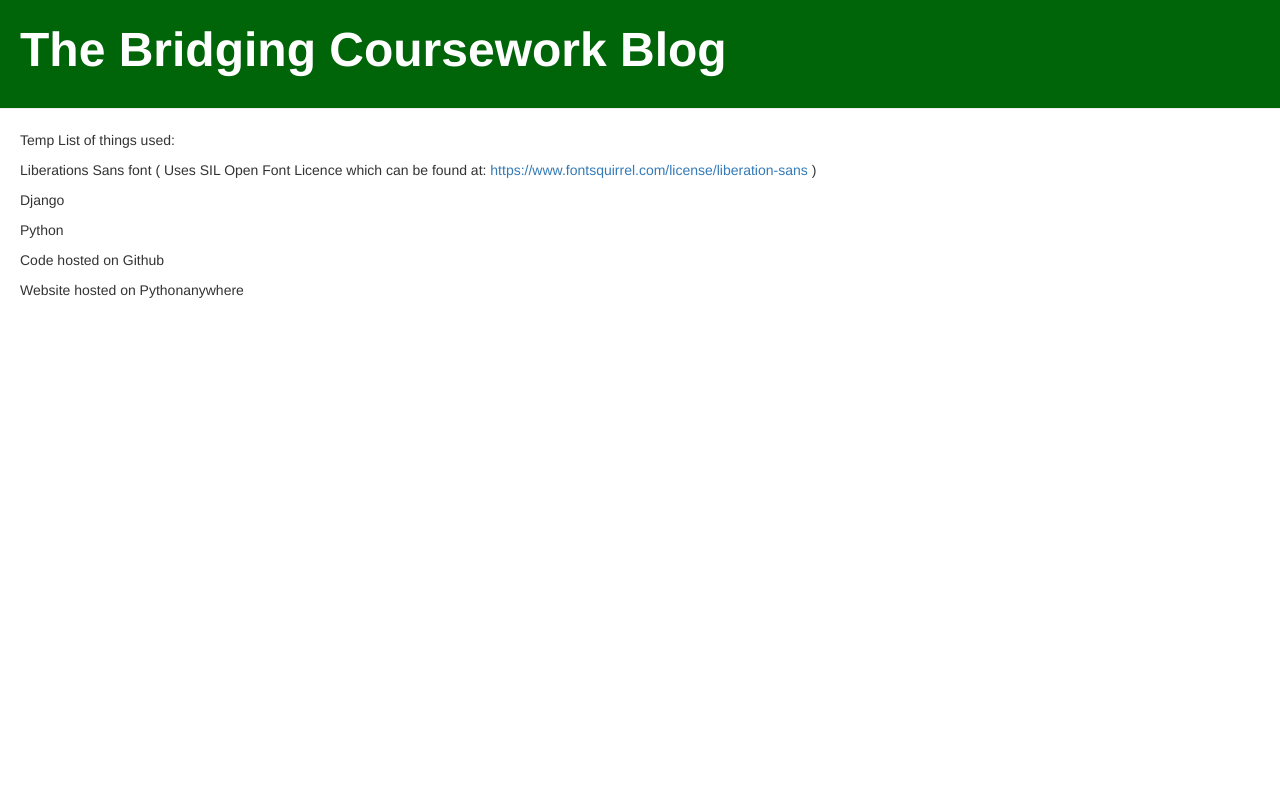
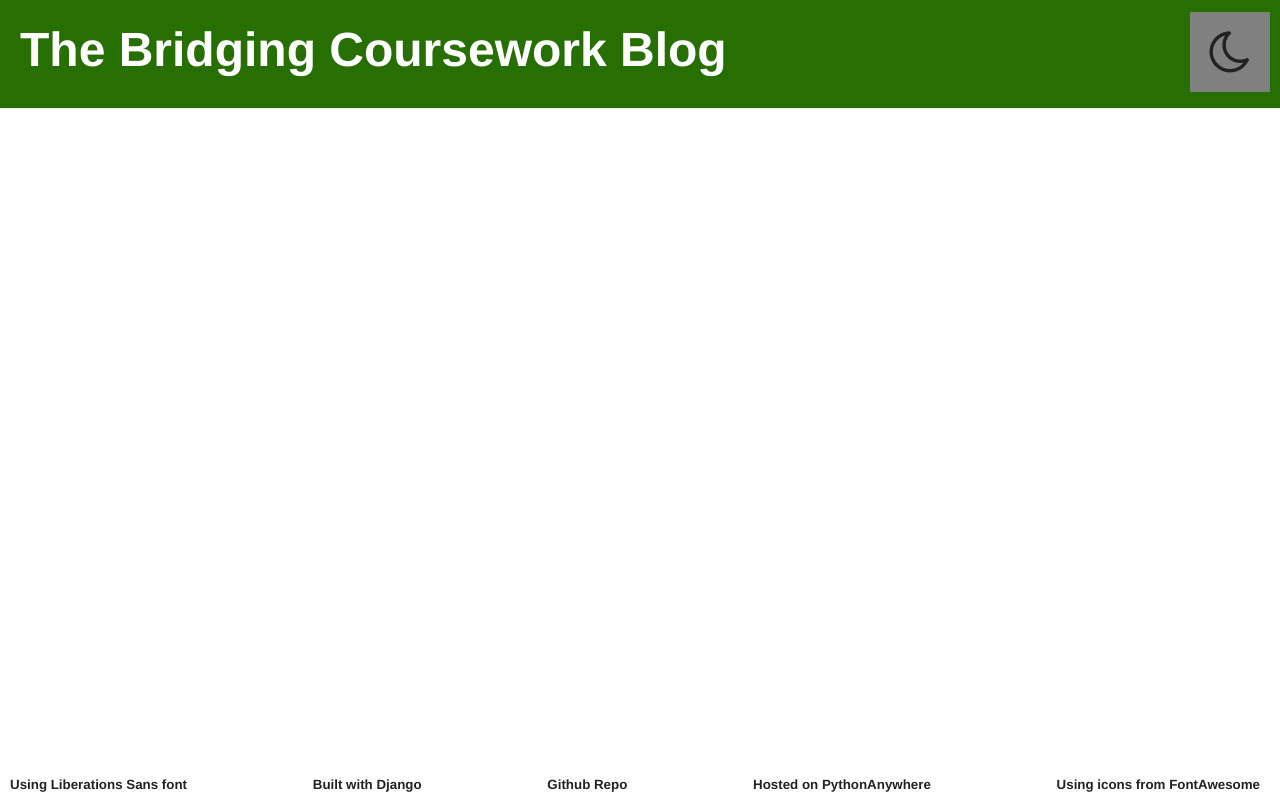
Before and after one commit to JDingDong8/Year2BridgingCoursework, a Django app: page / in a window 1280 px wide. Run offline with Django 3.2, Linux system fonts and the light colour scheme; data that the repository does not hold is empty; some libraries are stand-ins or nearby versions; some web fonts are replaced.

Commit message:
Added view and template for detailed blog post as well as CSS for the site. Also added a dark mode toggle button

```diff
--- a/blog/static/css/blog.css
+++ b/blog/static/css/blog.css
@@ -1,26 +1,104 @@
+html * {
+    font-family: 'liberation_sans_webfont';
+}
+
+body{
+  color: #222222;
+  background-color: #ffffff;
+}
+
+.body-dark{
+  color: #eeeeee;
+  background-color: #121212;
+}
+
+.link {
+    color:#222222;
+}
+
+.link-dark{
+    color:#eeeeee !important;
+}
+
+.theme-switcher {
+    display: inline-block;
+    *display: inline;
+    position:absolute;
+    right: 10px;
+    padding-top: 7px;
+}
+
+#btn-theme-switcher, .btn-theme-switcher-dark {
+    width: 80px;
+    height: 80px;
+    border: none;
+}
+
+#btn-theme-switcher {
+    background-color:#808080;
+}
+
+#btn-theme-switcher::before {
+    font-family: fontAwesome;
+    content: "\f186";
+    font-size: 36pt;
+}
+
+.btn-theme-switcher-dark::before {
+    font-family: fontAwesome;
+    content: "\f185" !important;
+    font-size: 36pt;
+}
+
+.post {
+    margin-bottom: 20px;
+    margin-left: 10px;
+    height:100px;
+    min-width:40px;
+}
+
+.post h2 a, .post h2 a:visited {
+    color: #222222;
+}
+
+.post-dark h2 a, .post-dark h2 a:visited {
+    color: #eeeeee !important;
+}
+
+/*Everything below shouldn't need to change with dark-theme*/
 .page-header {
-    background-color: #006408;
     margin-top: 0;
     padding: 5px 20px 20px 20px;
 }
 
-.page-header h1, .page-header h1 a, .page-header h1 a:visited, .page-header h1 a:active {
+.page-header {
+    background-color: #276F02;
+}
+
+.title {
+    display: inline-block;
+    *display: inline;
+}
+
+.title h1, .title h1 a, .title h1 a:visited, .title h1 a:active {
     color: #ffffff;
     font-size: 36pt;
     font_weight: bold;
     text-decoration: none;
 }
 
-.content {
-    margin-left: 20px;
+.page-container {
+  position: relative;
+  min-height: 100%;
 }
 
-h1, h2, h3, h4 {
-    font-family: 'liberation_sans_webfont';
+.content-container {
+    padding-bottom: 2.5rem;
 }
 
 .date {
     color: #828282;
+    margin-bottom:-15px;
 }
 
 .save {
@@ -31,23 +109,41 @@ h1, h2, h3, h4 {
     width: 100%;
 }
 
-.top-menu, .top-menu:hover, .top-menu:visited {
-    color: #ffffff;
-    float: right;
-    font-size: 26pt;
-    margin-right: 20px;
+.footer {
+  position: fixed;
+  bottom: 0;
+  width: 100&;
+  height: 2.5rem;
+  text-align: justify;
+  -ms-text-justify: distribute-all-lines;
+  text-justify: distribute-all-lines;
+  min-width: 100%;
+  padding-left: 10px;
+  padding-right: 20px;
 }
 
-.post {
-    margin-bottom: 30px;
+.footer-item, .footer-item-dark {
+    font-size: 10pt;
+    display: inline-block;
+    *display: inline;
+    zoom: 1;
 }
 
-.post h2 a, .post h2 a:visited {
-    color: #000000;
+.footer-item{
+    color: #828282;
 }
 
-.footer {
-    padding: 0px 20px ;
+.footer-item-dark {
+    color: #eeeeee;
+}
+
+.distribute {
+    width: 100%;
+    display: inline-block;
+    *display: inline;
+    font-size: 0;
+    line-height: 0;
+    bottom: 0;
 }
 
 @font-face {
--- /dev/null
+++ b/blog/templates/blog/base.html
@@ -0,0 +1,62 @@
+{% load static %}
+<!DOCTYPE html>
+    <head>
+        <title>The BCB</title>
+        <link rel="stylesheet" href="https://cdnjs.cloudflare.com/ajax/libs/font-awesome/4.7.0/css/font-awesome.min.css">
+        <link rel="stylesheet" href="//maxcdn.bootstrapcdn.com/bootstrap/3.2.0/css/bootstrap.min.css">
+        <link rel="stylesheet" href="//maxcdn.bootstrapcdn.com/bootstrap/3.2.0/css/bootstrap-theme.min.css">
+        <link rel="stylesheet" href="{% static 'css/blog.css' %}">
+    </head>
+    <body>
+        <div class="page-container">
+            <div class="page-header">
+                <div class="title">
+                    <h1><a class="link" href="/"> The Bridging Coursework Blog </a></h1>
+                </div>
+                <div class="theme-switcher">
+                    <button id="btn-theme-switcher" onclick="toggleTheme()"></button>
+                </div>
+            </div>
+            <div class="content container">
+                <div class="row">
+                    <div class="col-md-8">
+                    {% block content %}
+                    {% endblock %}
+                    </div>
+                </div>
+            </div>
+            <footer class="footer">
+                <div class="footer-item">
+                    <a class=link href="https://www.fontsquirrel.com/license/liberation-sans">Using Liberations Sans font</a>
+                </div>
+                <div class="footer-item">
+                    <a class=link href="https://www.djangoproject.com/">Built with Django</a>
+                </div>
+                <div class="footer-item">
+                    <a class=link href="https://github.com/JDingDong8/Year2BridgingCoursework">Github Repo</a>
+                </div>
+                <div class="footer-item">
+                    <a class=link href="https://www.pythonanywhere.com">Hosted on PythonAnywhere</a>
+                </div>
+                <div class="footer-item">
+                    <a class=link href="https://fontawesome.com/">Using icons from FontAwesome</a>
+                </div>
+                <span class="distribute"></span>
+            </footer>
+        </div>
+        <script>
+             function toggleTheme() {
+                document.body.classList.toggle("body-dark");
+                document.getElementById("btn-theme-switcher").classList.toggle("btn-theme-switcher-dark");
+                var links = document.getElementsByClassName("link");
+                for(var i=0; i < links.length; i++) {
+                    links[i].classList.toggle("link-dark");
+                }
+                var posts = document.getElementsByClassName("post")
+                for(var i=0; i < posts.length; i++) {
+                    posts[i].classList.toggle("post-dark");
+                }
+            }
+        </script>
+    </body>
+</html>
--- a/blog/templates/blog/post_list.html
+++ b/blog/templates/blog/post_list.html
@@ -1,50 +1,13 @@
-{% load static %}
-<html>
-    <head>
-        <title>The BCB</title>
-        <link rel="stylesheet" href="//maxcdn.bootstrapcdn.com/bootstrap/3.2.0/css/bootstrap.min.css">
-        <link rel="stylesheet" href="//maxcdn.bootstrapcdn.com/bootstrap/3.2.0/css/bootstrap-theme.min.css">
-        <link rel="stylesheet" href="{% static 'css/blog.css' %}">
-        <link rel="stylesheet" href="stylesheet.css" type="text/css" charset="utf-8" />
-    </head>
-    <body>
-        <div class="page-header">
-            <h1><a href="/"> The Bridging Coursework Blog </a></h1>
-        </div>
-        <div class="content container">
-            <div class="row">
-                <div class="col-md-8">
+{% extends 'blog/base.html' %}
+
+{% block content %}
     {% for post in posts %}
         <div class="post">
             <div class="date">
-                                <p>published: {{ post.published_date }}</p>
+                {{ post.published_date }}
             </div>
-                            <h2><a href="">{{ post.title }}</a></h2>
+            <h2><a href="{% url 'post_detail' pk=post.pk %}">{{ post.title }}</a></h2>
             <p>{{ post.text|linebreaksbr }}</p>
         </div>
     {% endfor %}
-                </div>
-            </div>
-        </div>
-    </body>
-    <footer class="footer">
-        <p> Temp List of things used: </p>
-        <p>
-            Liberations Sans font ( Uses SIL Open Font Licence which can be found at:
-            <a href="https://www.fontsquirrel.com/license/liberation-sans"> https://www.fontsquirrel.com/license/liberation-sans </a>
-            )
-        </p>
-        <p>
-            Django
-        </p>
-        <p>
-            Python
-        </p>
-        <p>
-            Code hosted on Github
-        </p>
-        <p>
-            Website hosted on Pythonanywhere
-        </p>
-    </footer>
-</html>
+{% endblock %}
--- a/blog/urls.py
+++ b/blog/urls.py
@@ -3,4 +3,5 @@ from . import views
 
 urlpatterns = [
     path('', views.post_list, name='post_list'),
+    path('post/<int:pk>/', views.post_detail, name='post_detail'),
 ]
--- a/blog/views.py
+++ b/blog/views.py
@@ -1,7 +1,12 @@
 from django.shortcuts import render
 from .models import Post
 from django.utils import timezone
+from django.shortcuts import render, get_object_or_404
 
 def post_list(request):
     posts = Post.objects.filter(published_date__lte=timezone.now()).order_by('published_date')
     return render(request, 'blog/post_list.html', {'posts': posts})
+
+def post_detail(request, pk):
+    post = get_object_or_404(Post, pk=pk)
+    return render(request, 'blog/post_detail.html', {'post': post})
```
Also changed, not shown: blog/posts/Lockdown Experience.txt (added, +13 -0 lines), blog/posts/Site Structure & Django.txt (added, +11 -0 lines), blog/posts/The Coming Academic Year.txt (added, +15 -0 lines), blog/posts/This Academic Year.txt (added, +12 -0 lines), blog/templates/blog/post_detail.html (added, +13 -0 lines). Lines whose indentation alone changed are shown as unchanged.
